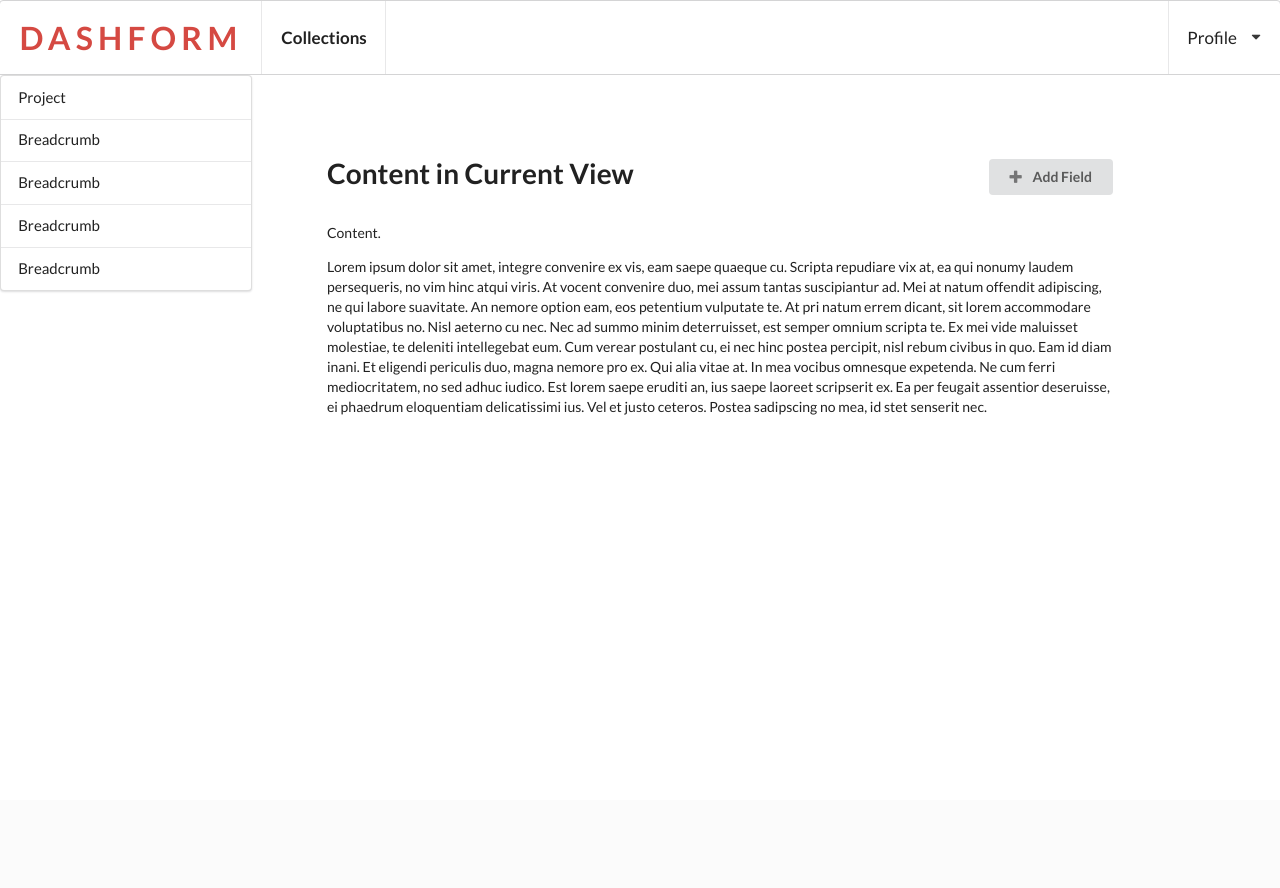
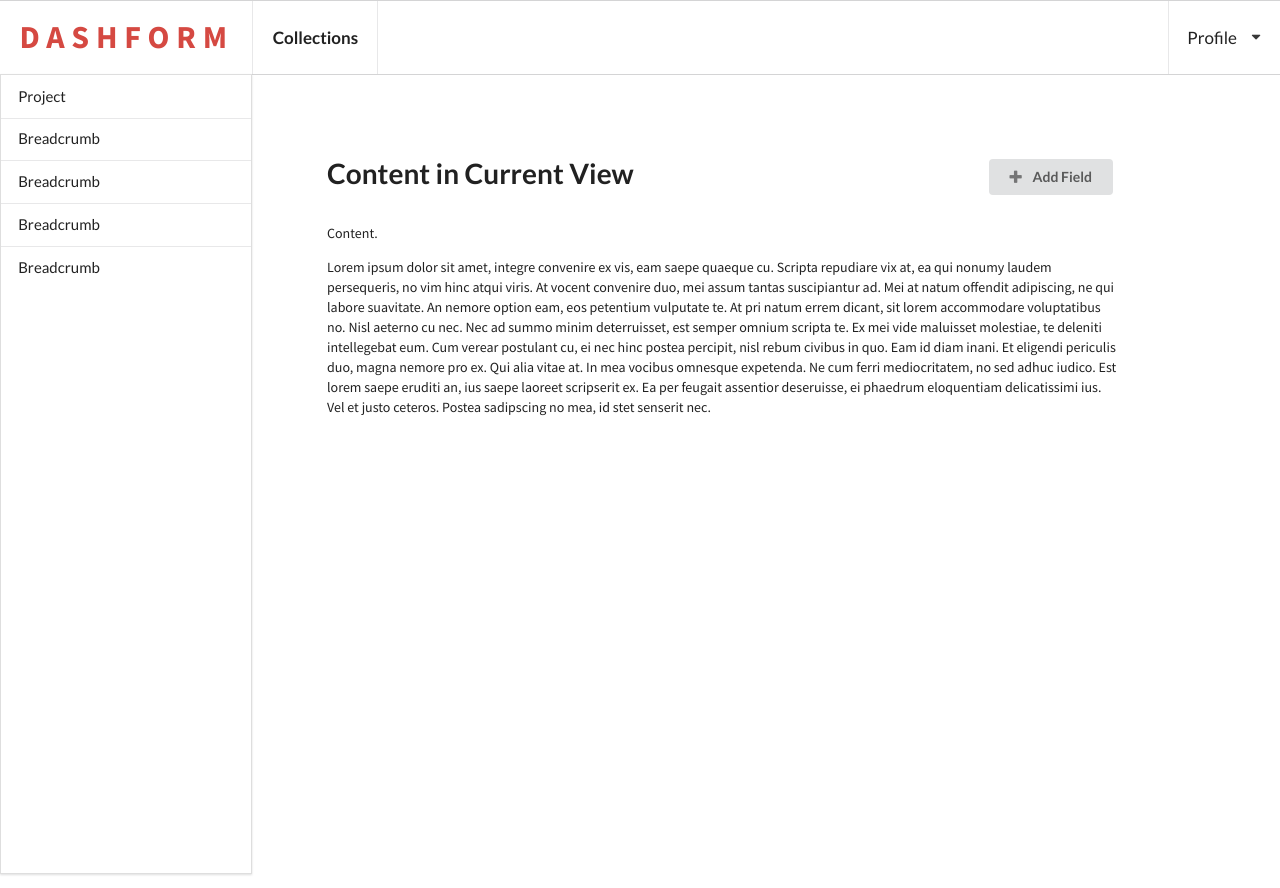
Before and after one commit to Feni/dashform, a Django app: page / in a window 1280 px wide. Before the commit the page ends 415 px from the top, so only its background shows below. Run offline with Django 3.2, Linux system fonts and the light colour scheme; some libraries are stand-ins or nearby versions.

Commit message:
Pixel pushing

```diff
--- a/dashformapp/static/css/base.css
+++ b/dashformapp/static/css/base.css
@@ -13,7 +13,7 @@
     color: #D54942;
     font-weight: bold;
     font-size: 32px;
-    letter-spacing: 3.9pt;
+    letter-spacing: 5.1pt;
     display: inline-block;
     margin: 0px;
 }
@@ -147,3 +147,15 @@
 article {
     padding-top: 6rem;
 }
+
+.vertical.menu {
+    height: 100vh;
+    margin-top: -1px !important;
+}
+
+.ui.menu:first-child, .ui.menu:last-child {
+    border-radius: 0px !important;
+}
+.ui.menu:first-child {
+    margin-top: -1px;
+}
--- a/dashformapp/templates/base.html
+++ b/dashformapp/templates/base.html
@@ -9,8 +9,9 @@
         <meta name="viewport" content="width=device-width, initial-scale=1">
 
         <link href="https://fonts.googleapis.com/css?family=Source+Sans+Pro:400,700" rel="stylesheet">
+        <link href="https://cdnjs.cloudflare.com/ajax/libs/semantic-ui/2.2.9/semantic.min.css" rel="stylesheet">
+
         <link href="{% static "css/base.css" %}" rel="stylesheet">
-        <link href="https://cdnjs.cloudflare.com/ajax/libs/semantic-ui/2.2.9/semantic.min.css" rel="stylesheet">
     </head>
     <body>
 
```
